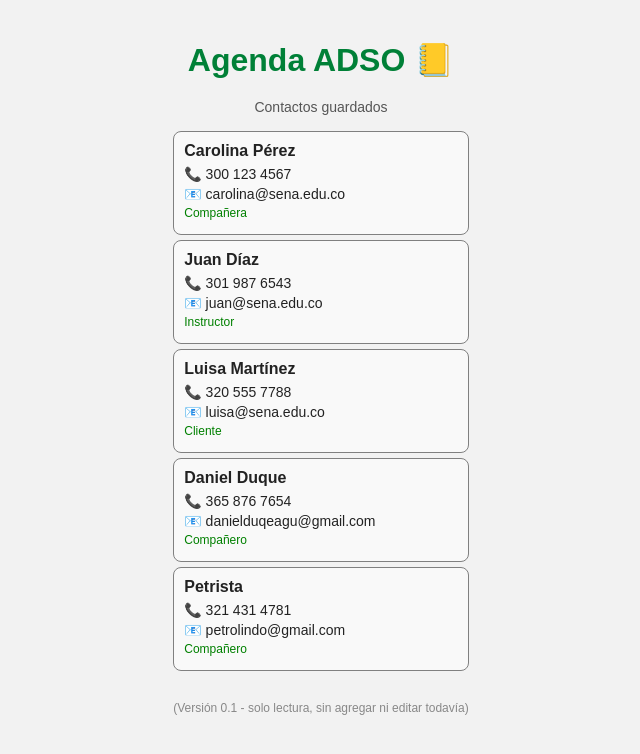
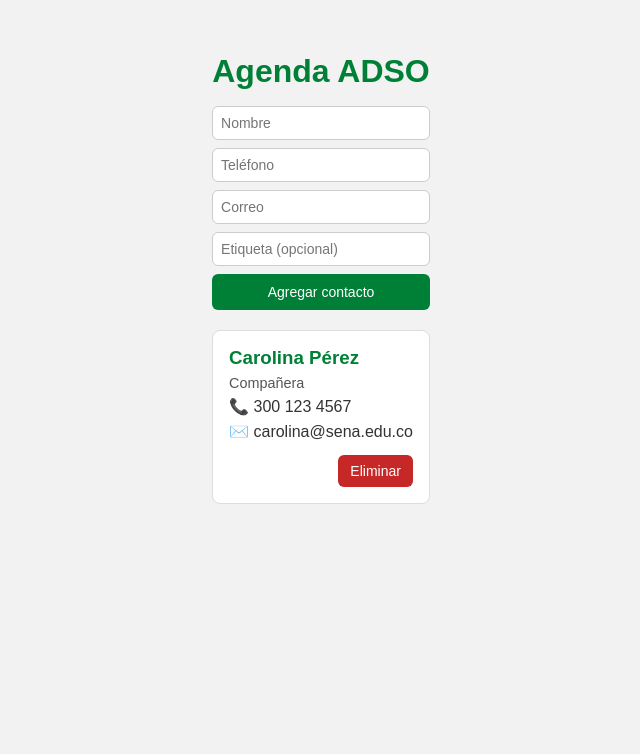
Before and after one commit to Samuel-10-JS/Agenda-ADSO, a React (Vite) app: page / in a window 1280 px wide. Shown: the top 754 px of the page, without its empty margins (319-959 px from the left). Built offline with nearby package versions, Linux system fonts and the light colour scheme.

Commit message:
Clase_4_Agenda_ADSO-v2

```diff
--- a/src/App.css
+++ b/src/App.css
@@ -1,59 +1,89 @@
-/* Contenedor principal de toda la aplicación */
 .app-container {
-  max-width: 400px;       /* ancho tipo app móvil */
-  margin: 20px auto;      /* centra la app en la pantalla */
-  font-family: sans-serif;
+  max-width: 520px;
+  margin: 2rem auto;
+  font-family: Arial, sans-serif;
 }
 
-/* Título grande "Agenda ADSO 📒" */
 .app-title {
+  color: #008037;
   text-align: center;
-  color: #008037;         /* verde SENA */
+  margin-bottom: 1rem;
+}
+
+/* Formulario */
+.form-contacto {
+  display: flex;
+  flex-direction: column;
+  gap: 8px;
   margin-bottom: 20px;
 }
 
-/* Texto pequeño bajo el título ("Contactos guardados") */
-.app-subtitle {
-  text-align: center;
-  font-size: 14px;
-  color: #555;
-  margin-top: 0;
-  margin-bottom: 16px;
-}
-
-/* Tarjeta de cada contacto */
-.card-contacto {
-  border: 1px solid gray;
-  background-color: #f9f9f9;
-  padding: 10px;
-  margin: 5px 0;
-  border-radius: 8px;
-}
-
-/* Nombre del contacto dentro de la tarjeta */
-.card-nombre {
-  margin: 0 0 6px 0;
-  font-size: 16px;
-  font-weight: bold;
-}
-
-/* Líneas de información (teléfono, correo) */
-.card-linea {
-  margin: 4px 0;
+.form-contacto input {
+  padding: 8px;
+  border-radius: 6px;
+  border: 1px solid #ccc;
   font-size: 14px;
 }
 
-/* Etiqueta del contacto (por ejemplo "Instructor", "Cliente", "Compañera") */
-.card-etiqueta {
-  margin: 4px 0;
-  font-size: 12px;
-  color: green;
+.form-contacto button {
+  background: #008037;
+  color: #fff;
+  border: 0;
+  padding: 10px;
+  border-radius: 6px;
+  cursor: pointer;
 }
 
-/* Nota final al pie ("Versión 0.1...") */
-.app-nota {
-  font-size: 12px;
-  text-align: center;
-  margin-top: 30px;
-  color: #888;
+.form-contacto button:hover {
+  background: #006b2f;
+  }
+
+/* Tarjeta de Contacto */
+.tarjeta-contacto {
+  display: flex;
+  flex-direction: column;
+  gap: 6px;
+  border: 1px solid #ddd;
+  border-radius: 8px;
+  padding: 1rem;
+  background: #fff;
+  margin-bottom: 0.5rem;
 }
+
+.tarjeta-contacto h3 {
+  color: #008037;
+  margin: 0;
+}
+
+.tarjeta-contacto p {
+  margin: 0;
+  color: #333;
+}
+
+.tarjeta-contacto .tag {
+  margin: 0;
+  color: #555;
+  font-size: 0.9rem;
+}
+
+/* Contenedor del Botón de Eliminar */
+.acciones {
+  margin-top: 8px;
+  display: flex;
+  justify-content: flex-end;
+}
+
+.btn-eliminar {
+  background: #c62828;
+  color: #ffffff;
+  border: none;
+  padding: 0.5rem 0.75rem;
+  border-radius: 6px;
+  cursor: pointer;
+  font-size: 14px;
+  display: inline-block;
+}
+
+.btn-eliminar:hover {
+  background: #8e0000;
+}
--- a/src/App.jsx
+++ b/src/App.jsx
@@ -1,8 +1,10 @@
-import "./App.css"
+import { useState } from "react";
+import "./App.css";
 import ContactoCard from "./Components/ContactoCard";
+import FormularioContacto from "./Components/FormularioContacto";
+
 export default function App() {
-  // Esta es nuestra "base de datos" inicial quemada en el código
-  const contactos = [
+  const [contactos, setContactos] = useState([
     {
       id: 1,
       nombre: "Carolina Pérez",
@@ -10,56 +12,37 @@
       correo: "carolina@sena.edu.co",
       etiqueta: "Compañera",
     },
-    {
-      id: 2,
-      nombre: "Juan Díaz",
-      telefono: "301 987 6543",
-      correo: "juan@sena.edu.co",
-      etiqueta: "Instructor",
-    },
-    {
-      id: 3,
-      nombre: "Luisa Martínez",
-      telefono: "320 555 7788",
-      correo: "luisa@sena.edu.co",
-      etiqueta: "Cliente",
-    },
-    {
-      id : 4,
-      nombre: "Daniel Duque",
-      telefono: "365 876 7654",
-      correo: "danielduqeagu@gmail.com",
-      etiqueta: "Compañero"
-    },
-    {
-      id : 5,
-      nombre: "Petrista",
-      telefono: "321 431 4781",
-      correo: "petrolindo@gmail.com",
-      etiqueta: "Compañero"
-    }
-  ];
+  ]);
+
+  // Agregar
+  const agregarContacto = (nuevo) => {
+    setContactos((prev) => [...prev, { id: Date.now(), ...nuevo }]);
+  };
+
+  // Eliminar
+  const eliminarContacto = (id) => {
+    setContactos((prev) => prev.filter((c) => c.id !== id));
+  };
 
   return (
     <main className="app-container">
-      <h1 className="app-title">Agenda ADSO 📒</h1>
+      <h1 className="app-title">Agenda ADSO</h1>
 
-      <p className="app-subtitle">Contactos guardados</p>
+      <FormularioContacto onAgregar={agregarContacto} />
 
-      {/* Recorremos el arreglo contactos y pintamos una tarjeta por cada uno */}
-      {contactos.map((c) => (
-        <ContactoCard
-          key={c.id}            // key única para React
-          nombre={c.nombre}     // prop nombre
-          telefono={c.telefono} // prop telefono
-          correo={c.correo}     // prop correo
-          etiqueta={c.etiqueta} // prop etiqueta (Cliente, Instructor, etc.)
-        />
-      ))}
-
-      <p className="app-nota">
-        (Versión 0.1 - solo lectura, sin agregar ni editar todavía)
-      </p>
+      <section className="lista-contactos">
+        {contactos.map((c) => (
+          <ContactoCard
+            key={c.id}
+            id={c.id}
+            nombre={c.nombre}
+            telefono={c.telefono}
+            correo={c.correo}
+            etiqueta={c.etiqueta}
+            onDelete={eliminarContacto}
+          />
+        ))}
+      </section>
     </main>
   );
 }
--- a/src/Components/ContactoCard.jsx
+++ b/src/Components/ContactoCard.jsx
@@ -1,19 +1,28 @@
-export default function ContactoCard({ nombre, telefono, correo, etiqueta }) {
+export default function ContactoCard({
+  id,
+  nombre,
+  telefono,
+  correo,
+  etiqueta,
+  onDelete,
+}) {
   return (
-    <div className="card-contacto">
-      {/* Nombre del contacto en negrita */}
-      <h3 className="card-nombre">{nombre}</h3>
+    <article className="tarjeta-contacto">
+      <h3>{nombre} </h3>
+      {etiqueta && <p className="tag">{etiqueta}</p>}
+      <p>📞 {telefono}</p>
+      {correo && <p>✉️ {correo}</p>}
 
-      {/* Teléfono */}
-      <p className="card-linea">📞 {telefono}</p>
 
-      {/* Correo */}
-      <p className="card-linea">📧 {correo}</p>
-
-      {/* Etiqueta adicional, si existe (por ejemplo: "Instructor", "Cliente", "Compañera") */}
-      {etiqueta && (
-        <p className="card-etiqueta">{etiqueta}</p>
-      )}
-    </div>
+      <div className="acciones">
+        <button
+          type="button"
+          className="btn-eliminar"
+          onClick={() => onDelete(id)}
+        >
+          Eliminar
+        </button>
+      </div>
+    </article>
   );
 }
--- /dev/null
+++ b/src/Components/FormularioContacto.jsx
@@ -0,0 +1,55 @@
+import { useState } from "react";
+
+export default function FormularioContacto({ onAgregar }) {
+  const [form, setForm] = useState({
+    nombre: "",
+    correo: "",
+    telefono: "",
+    etiqueta: "",
+  });
+
+  const onChange = (e) => {
+    const { name, value } = e.target;
+    setForm((f) => ({ ...f, [name]: value }));
+  };
+
+  const onSubmit = (e) => {
+    e.preventDefault(); // evita recargar
+    if (!form.nombre.trim() || !form.telefono.trim()) {
+      alert("Completa al menos Nombre y Teléfono");
+      return;
+    }
+    onAgregar(form); // App agrega id y actualiza la lista
+    setForm({ nombre: "", correo: "", telefono: "", etiqueta: "" }); // limpiar
+  };
+
+  return (
+    <form onSubmit={onSubmit} className="form-contacto">
+      <input
+        name="nombre"
+        placeholder="Nombre"
+        value={form.nombre}
+        onChange={onChange}
+      />
+      <input
+        name="telefono"
+        placeholder="Teléfono"
+        value={form.telefono}
+        onChange={onChange}
+      />
+      <input
+        name="correo"
+        placeholder="Correo"
+        value={form.correo}
+        onChange={onChange}
+      />
+      <input
+        name="etiqueta"
+        placeholder="Etiqueta (opcional)"
+        value={form.etiqueta}
+        onChange={onChange}
+      />
+      <button type="submit">Agregar contacto</button>
+    </form>
+  );
+}
```
